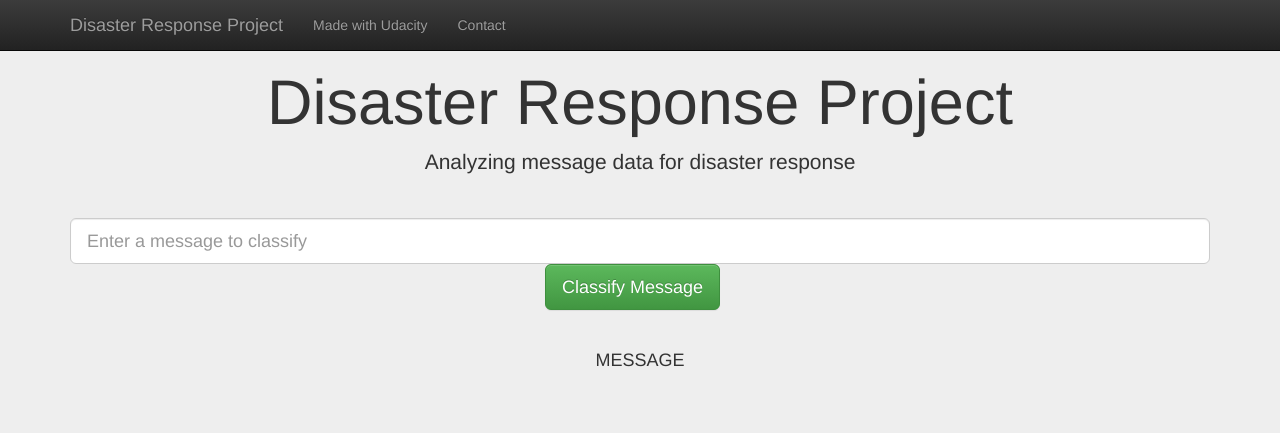
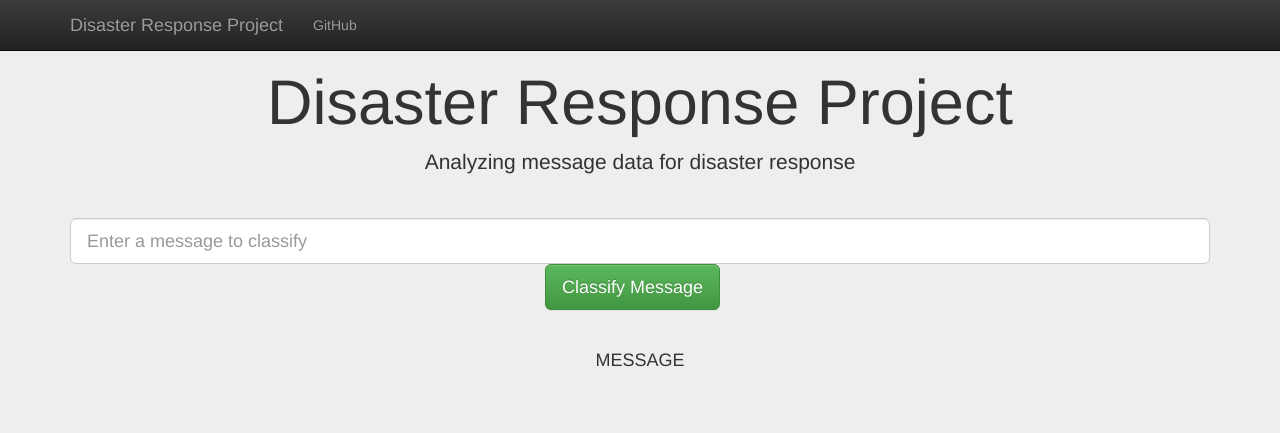
Before and after one commit to hakondoksrod/disaster_response_pipeline, a Flask app: template app/templates/go.html in a window 1280 px wide. Shown: the top 433 px of the page. Run offline with Flask 2, Linux system fonts and the light colour scheme; the template is opened without the code that fills it, so the values that code supplies are empty; parts of the project's set-up code (start-up, migrations or seed data) failed here and were passed over; some libraries are stand-ins or nearby versions.

Commit message:
changes nav bar links

```diff
--- a/app/templates/master.html
+++ b/app/templates/master.html
@@ -22,8 +22,7 @@
         </div>
         <div id="navbar" class="collapse navbar-collapse">
             <ul class="nav navbar-nav">
-                <li><a href="https://www.udacity.com/">Made with Udacity</a></li>
-                <li><a href="https://github.com/">Contact</a></li>
+                <li><a href="https://github.com/hakondoksrod/disaster_response_pipeline">GitHub</a></li>
             </ul>
         </div>
     </div>
```
